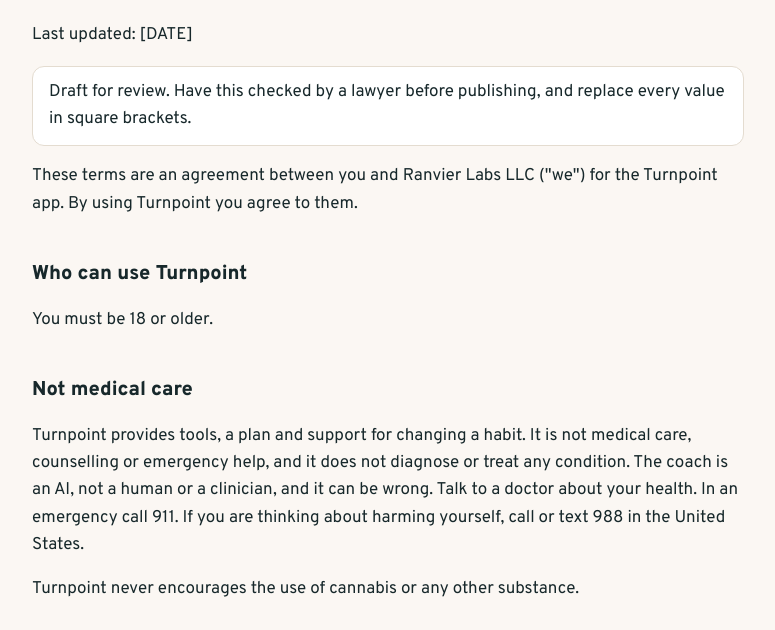
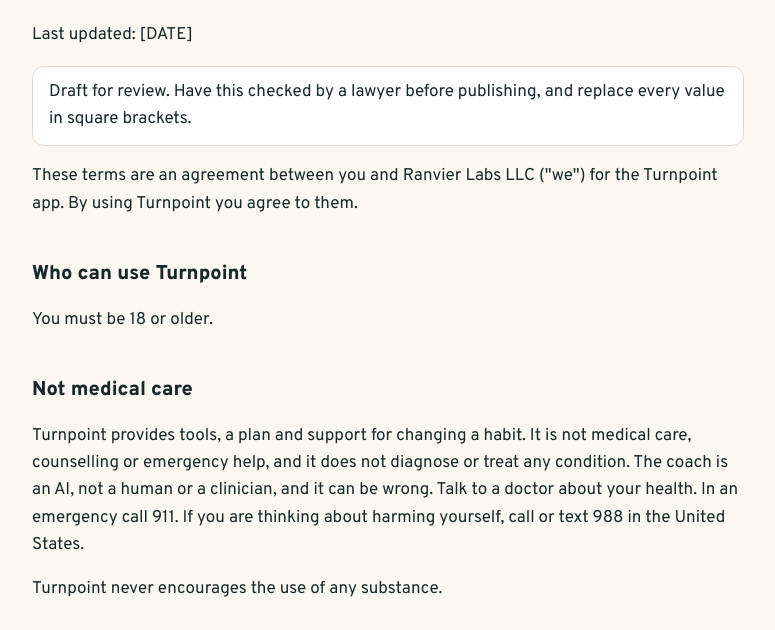
Before and after one commit to SteezyApps/ranvierlabs.app, a plain HTML site: page turnpoint/terms.html in a window 1280 px wide. Shown: the part 170-800 px from the top of the page, without its empty margins (252-1027 px from the left). Drawn offline with Linux system fonts and the light colour scheme.

Commit message:
Add files via upload

```diff
--- a/turnpoint/terms.html
+++ b/turnpoint/terms.html
@@ -39,7 +39,7 @@
 
 <h2>Not medical care</h2>
 <p>Turnpoint provides tools, a plan and support for changing a habit. It is not medical care, counselling or emergency help, and it does not diagnose or treat any condition. The coach is an AI, not a human or a clinician, and it can be wrong. Talk to a doctor about your health. In an emergency call 911. If you are thinking about harming yourself, call or text 988 in the United States.</p>
-<p>Turnpoint never encourages the use of cannabis or any other substance.</p>
+<p>Turnpoint never encourages the use of any substance.</p>
 
 <h2>Your account</h2>
 <p>Keep your sign-in details safe. You are responsible for what happens under your account. You can delete your account at any time in Settings.</p>
```
Also changed, not shown: turnpoint/index.html (+3 -3 lines).
